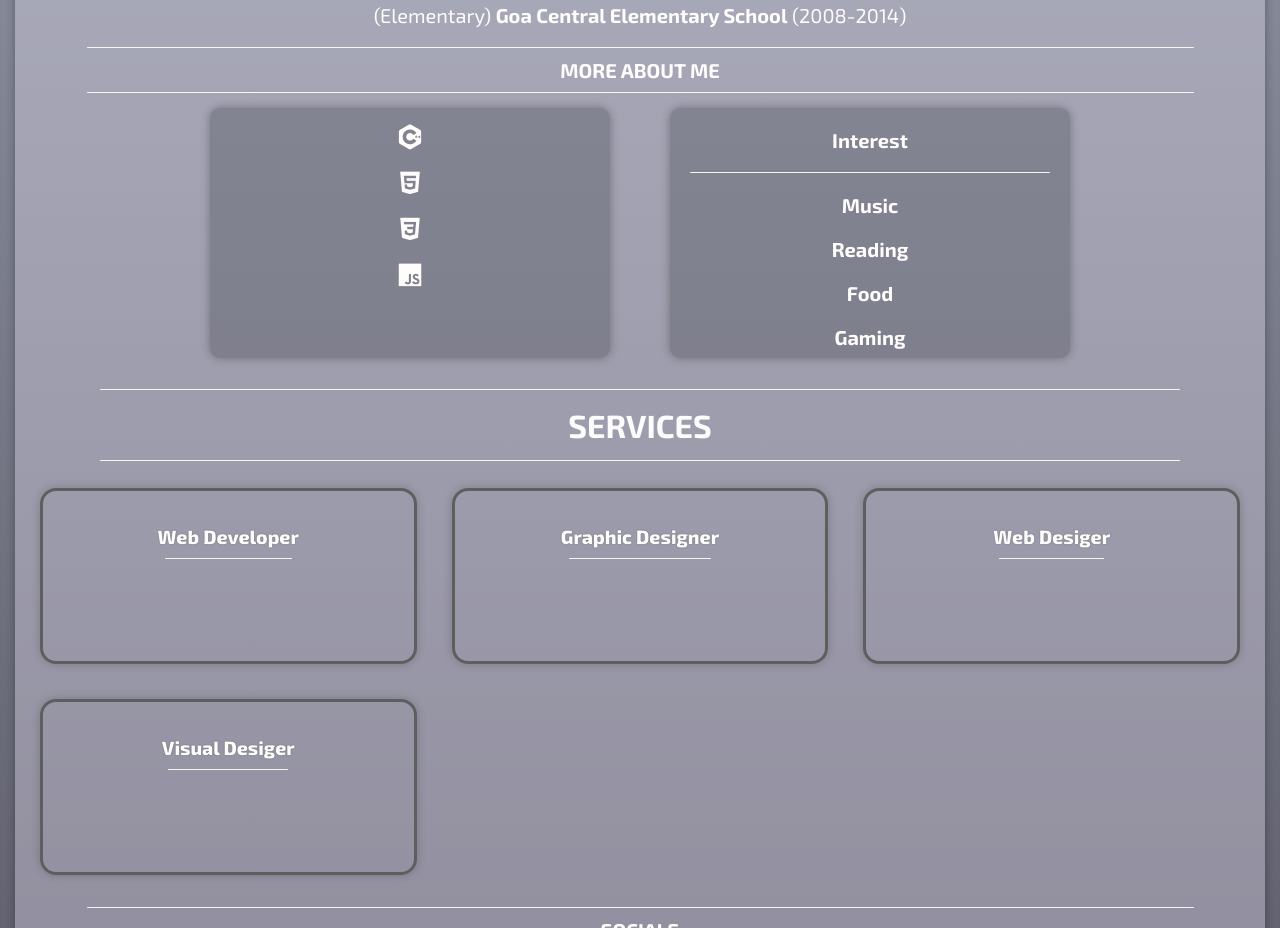
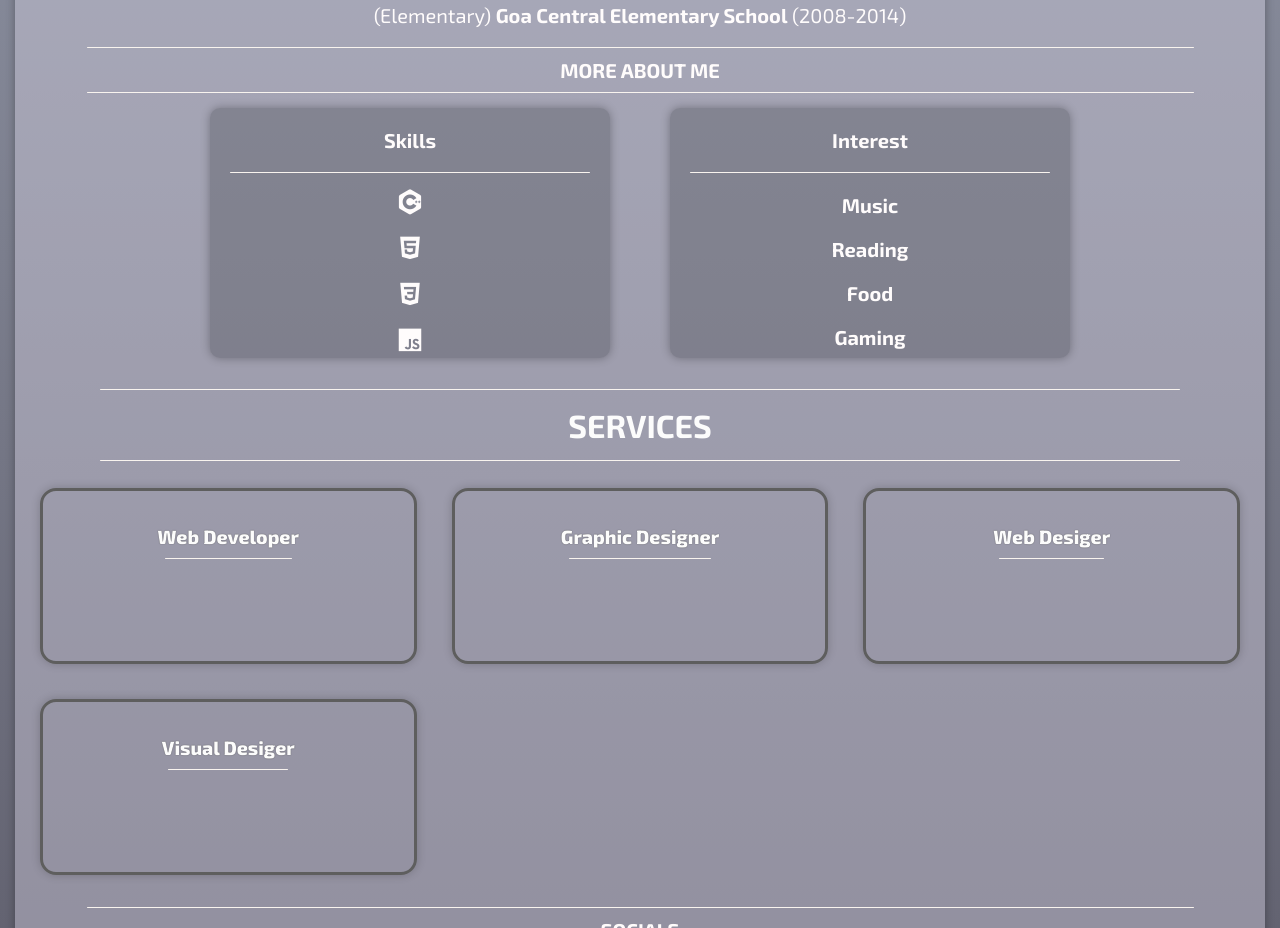
Before and after one commit to xowlxonwl/PORTFOLIO, a plain HTML site: page index.html in a window 1280 px wide. Shown: the part 953-1881 px from the top of the page. Drawn offline with nearby package versions, Linux system fonts and the light colour scheme; a script that the page names is missing.

Commit message:
index.html

```diff
--- a/index.html
+++ b/index.html
@@ -119,6 +119,8 @@
 
         <giv class="sandh1">
 
+          <p><b>Skills</b></p>
+          <hr>
           <p></p><i class="bx bxl-c-plus-plus"></i></p>
           <p><i class="bx bxl-html5"></i></p>
           <p><i class="bx bxl-css3"></i></p>
```
